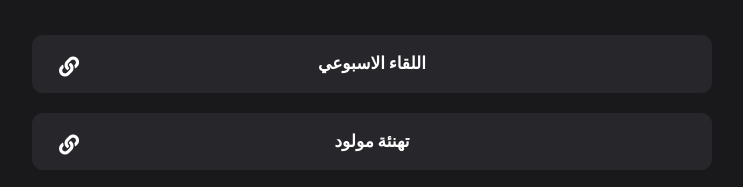
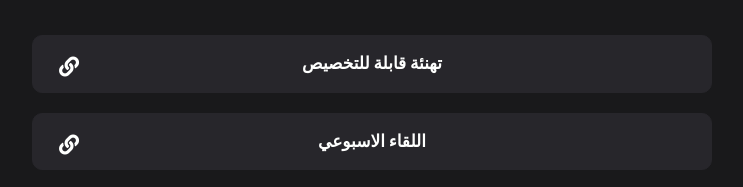
Before and after one commit to S3OD177/ibnzaidLinks, a plain HTML site: page index.html in a window 1280 px wide. Shown: the part 179-366 px from the top of the page, without its empty margins (268-1011 px from the left). Drawn offline with Linux system fonts and the light colour scheme.

Commit message:
Update index.html

```diff
--- a/index.html
+++ b/index.html
@@ -38,10 +38,10 @@
     <!-- Links-->
     <a href="https://s3od177.github.io/ibnzaidLinks/Weekly" target="_self" class="links , hover">
         <i class="fas fa-link , links-in"></i>
-        <b>اللقاء الاسبوعي</b></a>
+        <b>تهنئة قابلة للتخصيص</b></a>
     <a href="" target="_blank" class="links , hover">
         <i class="fas fa-link , links-in"></i>
-        <b>تهنئة مولود</b></a>
+        <b>اللقاء الاسبوعي</b></a>
 
     <a href="" target="_blank" class="links , hover">
         <i class="fas fa-link , links-in"></i>
```
